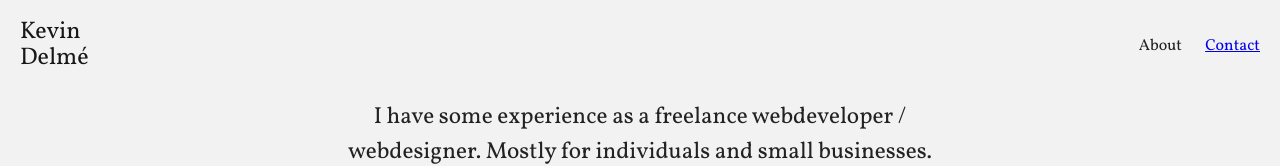
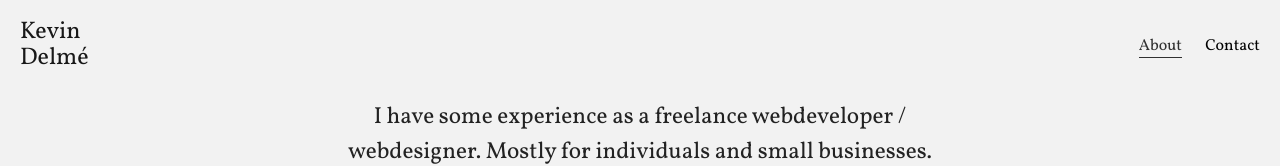
Before and after one commit to kayvine/homework, a plain HTML site: page about.html in a window 1280 px wide. Shown: the top 166 px of the page. Drawn offline with Linux system fonts and the light colour scheme.

Commit message:
links markup

```diff
--- a/styles.css
+++ b/styles.css
@@ -102,6 +102,19 @@ hr {
 .site-header ul li {
   display: inline;
   margin-left: 20px;
+}
+
+nav a,
+nav a:hover,
+nav a:focus, a:active { text-decoration: none; }
+
+nav a { color: rgba(0, 0, 0, 1); }
+nav a:hover { color: rgba(0, 0, 0, .5); }
+nav a:focus, a:active { color: #222; }
+
+nav li.active {
+  color: rgba(0, 0, 0, .8);
+  border-bottom: 1px solid rgba(0, 0, 0, .8);
 }
 
 /* Hero */
```
